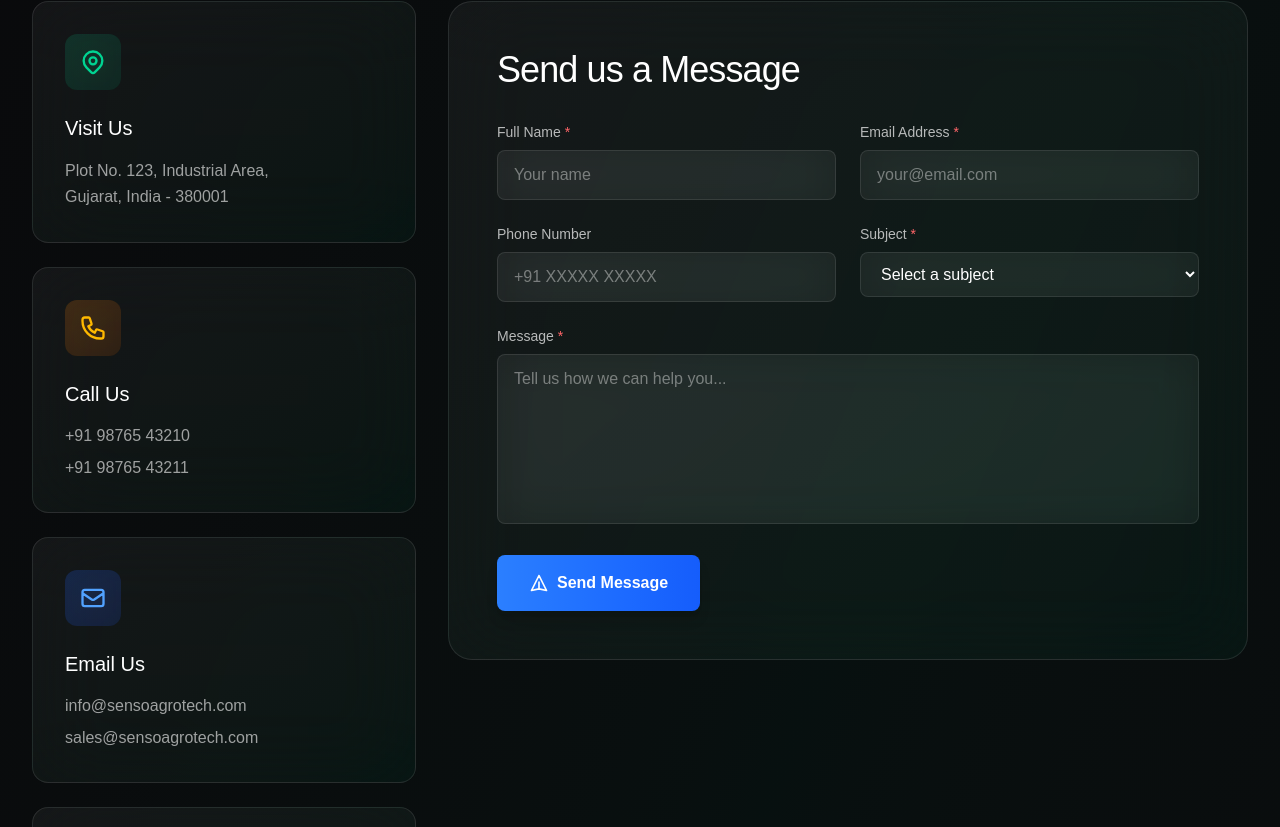
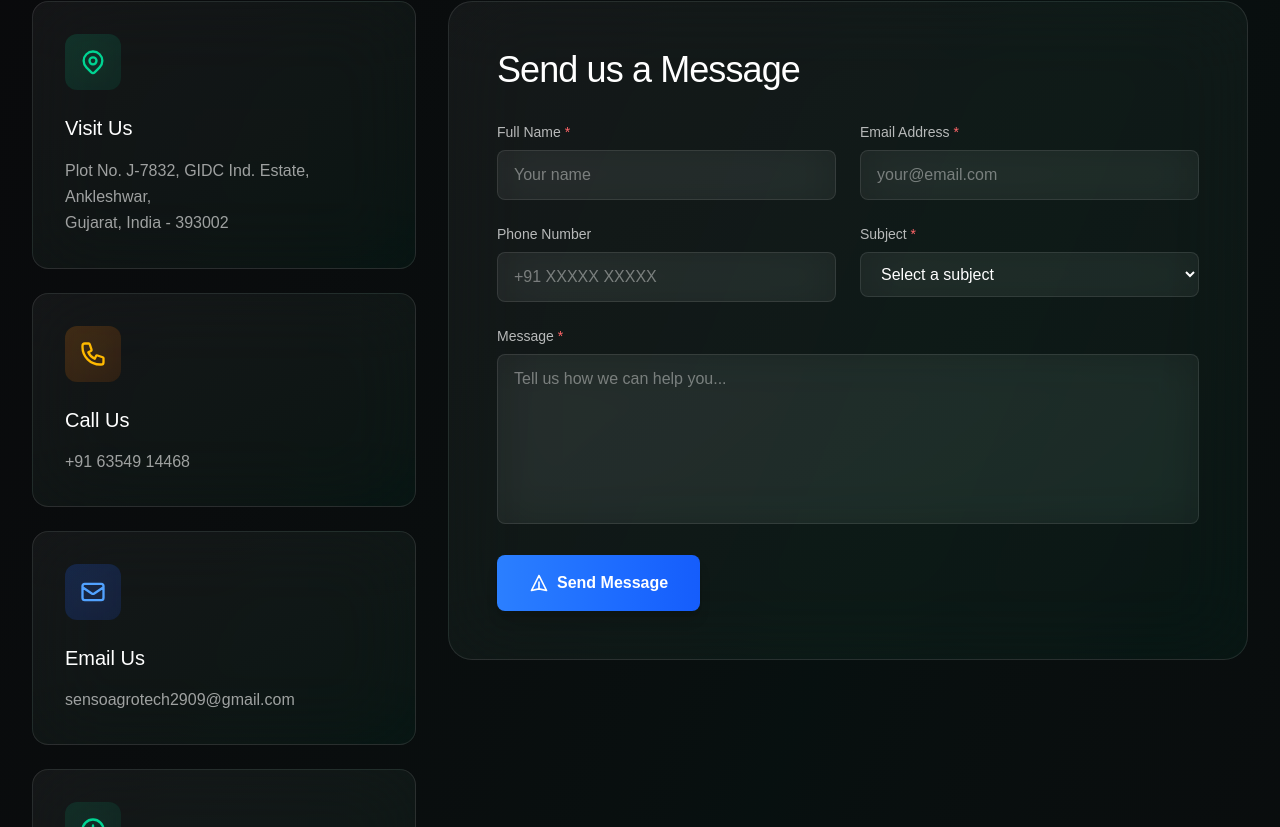
Before and after one commit to parthkumar123/exp_web_01, a Next.js app: page /contact in a window 1280 px wide. Shown: the part 453-1280 px from the top of the page. Built offline with nearby package versions, Linux system fonts and the light colour scheme.

Commit message:
Content Update 01

```diff
--- a/app/contact/page.tsx
+++ b/app/contact/page.tsx
@@ -77,9 +77,9 @@
                 </div>
                 <h3 className="text-xl font-light text-white mb-4">Visit Us</h3>
                 <p className="text-white/60 leading-relaxed font-light">
-                  Plot No. 123, Industrial Area,
+                  Plot No. J-7832, GIDC Ind. Estate, Ankleshwar,
                   <br />
-                  Gujarat, India - 380001
+                  Gujarat, India - 393002
                 </p>
               </div>
 
@@ -102,18 +102,10 @@
                 <div className="space-y-2 text-white/60 font-light">
                   <p>
                     <a
-                      href="tel:+919876543210"
+                      href="tel:+916354914468"
                       className="hover:text-emerald-400 transition-colors"
                     >
-                      +91 98765 43210
-                    </a>
-                  </p>
-                  <p>
-                    <a
-                      href="tel:+919876543211"
-                      className="hover:text-emerald-400 transition-colors"
-                    >
-                      +91 98765 43211
+                      +91 63549 14468
                     </a>
                   </p>
                 </div>
@@ -138,18 +130,10 @@
                 <div className="space-y-2 text-white/60 font-light">
                   <p>
                     <a
-                      href="mailto:info@sensoagrotech.com"
+                      href="mailto:sensoagrotech2909@gmail.com"
                       className="hover:text-emerald-400 transition-colors"
                     >
-                      info@sensoagrotech.com
-                    </a>
-                  </p>
-                  <p>
-                    <a
-                      href="mailto:sales@sensoagrotech.com"
-                      className="hover:text-emerald-400 transition-colors"
-                    >
-                      sales@sensoagrotech.com
+                      sensoagrotech2909@gmail.com
                     </a>
                   </p>
                 </div>
--- a/app/page.tsx
+++ b/app/page.tsx
@@ -1,7 +1,6 @@
 "use client";
 
 import VideoBackground from "@/components/VideoBackground";
-import CustomCursor from "@/components/CustomCursor";
 import { DayNightToggle, DayNightProvider } from "@/components/DayNightToggle";
 import Footer from "@/components/Footer";
 import Navigation from "@/components/Navigation";
@@ -13,8 +12,7 @@
         {/* Navigation */}
         <Navigation />
 
-        {/* Custom cursor light carving */}
-        <CustomCursor />
+        {/* Custom cursor removed */}
 
         {/* Video Background Layer - Fixed */}
         <VideoBackground />
@@ -146,6 +144,17 @@
                 </div>
                 <div className="px-4 py-2 backdrop-blur-xl bg-white/5 border border-white/10 rounded-lg">
                   <span className="text-sm text-white/80">Herbicides</span>
+                </div>
+                <div className="px-4 py-2 backdrop-blur-xl bg-white/5 border border-white/10 rounded-lg">
+                  <span className="text-sm text-white/80">
+                    Plant Growth Promoter
+                  </span>
+                </div>
+                <div className="px-4 py-2 backdrop-blur-xl bg-white/5 border border-white/10 rounded-lg">
+                  <span className="text-sm text-white/80">Biologicals</span>
+                </div>
+                <div className="px-4 py-2 backdrop-blur-xl bg-white/5 border border-white/10 rounded-lg">
+                  <span className="text-sm text-white/80">Fertilizers</span>
                 </div>
               </div>
             </div>
@@ -387,7 +396,7 @@
                 {/* Stat 1 */}
                 <div className="backdrop-blur-2xl bg-gradient-to-br from-emerald-500/10 to-white/5 border border-white/10 rounded-3xl p-8 text-center hover:border-emerald-500/30 transition-all duration-500">
                   <div className="text-6xl md:text-7xl font-extralight text-emerald-400 mb-3">
-                    50+
+                    110+
                   </div>
                   <div className="text-sm text-white/70 uppercase tracking-wider">
                     Products
@@ -413,7 +422,7 @@
                 {/* Stat 3 */}
                 <div className="backdrop-blur-2xl bg-gradient-to-br from-emerald-500/10 to-white/5 border border-white/10 rounded-3xl p-8 text-center hover:border-emerald-500/30 transition-all duration-500">
                   <div className="text-6xl md:text-7xl font-extralight text-emerald-400 mb-3">
-                    10K+
+                    15K+
                   </div>
                   <div className="text-sm text-white/70 uppercase tracking-wider">
                     Happy Farmers
--- a/components/CustomCursor.tsx
+++ /dev/null
@@ -1,94 +0,0 @@
-"use client";
-
-import { useEffect, useState } from "react";
-import gsap from "gsap";
-
-export default function CustomCursor() {
-  const [mousePosition, setMousePosition] = useState({ x: 0, y: 0 });
-  const [isHovering, setIsHovering] = useState(false);
-  const [mounted, setMounted] = useState(false);
-
-  useEffect(() => {
-    setMounted(true);
-
-    // Hide default cursor
-    document.body.style.cursor = "none";
-    const style = document.createElement("style");
-    style.innerHTML = "* { cursor: none !important; }";
-    style.setAttribute("data-custom-cursor", "true");
-    document.head.appendChild(style);
-
-    const handleMouseMove = (e: MouseEvent) => {
-      setMousePosition({ x: e.clientX, y: e.clientY });
-    };
-
-    const handleMouseEnter = () => setIsHovering(true);
-    const handleMouseLeave = () => setIsHovering(false);
-
-    // Add hover listeners to interactive elements
-    const addListeners = () => {
-      const interactiveElements = document.querySelectorAll("button, a");
-      interactiveElements.forEach((el) => {
-        el.addEventListener("mouseenter", handleMouseEnter);
-        el.addEventListener("mouseleave", handleMouseLeave);
-      });
-      return interactiveElements;
-    };
-
-    const interactiveElements = addListeners();
-    window.addEventListener("mousemove", handleMouseMove);
-
-    return () => {
-      document.body.style.cursor = "";
-      // Safely remove style element if it exists
-      const existingStyle = document.querySelector(
-        '[data-custom-cursor="true"]'
-      );
-      if (existingStyle && existingStyle.parentNode) {
-        existingStyle.parentNode.removeChild(existingStyle);
-      }
-      window.removeEventListener("mousemove", handleMouseMove);
-      interactiveElements.forEach((el) => {
-        el.removeEventListener("mouseenter", handleMouseEnter);
-        el.removeEventListener("mouseleave", handleMouseLeave);
-      });
-    };
-  }, []);
-
-  if (!mounted) return null;
-
-  return (
-    <>
-      {/* Custom cursor */}
-      <div
-        className="fixed pointer-events-none z-[9999] mix-blend-difference"
-        style={{
-          left: `${mousePosition.x}px`,
-          top: `${mousePosition.y}px`,
-          transform: "translate(-50%, -50%)",
-        }}
-      >
-        {/* Outer ring */}
-        <div
-          className={`absolute inset-0 rounded-full border-2 border-white transition-all duration-300 ${
-            isHovering ? "w-16 h-16 -m-8" : "w-10 h-10 -m-5"
-          }`}
-          style={{
-            boxShadow: "0 0 20px rgba(255, 255, 255, 0.5)",
-          }}
-        />
-
-        {/* Inner dot */}
-        <div className="w-1 h-1 bg-white rounded-full" />
-
-        {/* Glow effect */}
-        <div
-          className="absolute inset-0 w-20 h-20 -m-10 rounded-full bg-white/10 blur-xl"
-          style={{
-            animation: "pulse 2s cubic-bezier(0.4, 0, 0.6, 1) infinite",
-          }}
-        />
-      </div>
-    </>
-  );
-}
--- a/components/Footer.tsx
+++ b/components/Footer.tsx
@@ -34,6 +34,15 @@
         </svg>
       ),
       url: "#",
+    },
+    {
+      name: "Instagram",
+      icon: (
+        <svg className="w-5 h-5" fill="currentColor" viewBox="0 0 24 24">
+          <path d="M12 2.163c3.204 0 3.584.012 4.85.07 3.252.148 4.771 1.691 4.919 4.919.058 1.265.069 1.645.069 4.849 0 3.205-.012 3.584-.069 4.849-.149 3.225-1.664 4.771-4.919 4.919-1.266.058-1.644.07-4.85.07-3.204 0-3.584-.012-4.849-.07-3.26-.149-4.771-1.699-4.919-4.92-.058-1.265-.07-1.644-.07-4.849 0-3.204.013-3.583.07-4.849.149-3.227 1.664-4.771 4.919-4.919 1.266-.057 1.645-.069 4.849-.069zm0-2.163c-3.259 0-3.667.014-4.947.072-4.358.2-6.78 2.618-6.98 6.98-.059 1.281-.073 1.689-.073 4.948 0 3.259.014 3.668.072 4.948.2 4.358 2.618 6.78 6.98 6.98 1.281.058 1.689.072 4.948.072 3.259 0 3.668-.014 4.948-.072 4.354-.2 6.782-2.618 6.979-6.98.059-1.28.073-1.689.073-4.948 0-3.259-.014-3.667-.072-4.947-.196-4.354-2.617-6.78-6.979-6.98-1.281-.059-1.69-.073-4.949-.073zm0 5.838c-3.403 0-6.162 2.759-6.162 6.162s2.759 6.163 6.162 6.163 6.162-2.759 6.162-6.163c0-3.403-2.759-6.162-6.162-6.162zm0 10.162c-2.209 0-4-1.79-4-4 0-2.209 1.791-4 4-4s4 1.791 4 4c0 2.21-1.791 4-4 4zm6.406-11.845c-.796 0-1.441.645-1.441 1.44s.645 1.44 1.441 1.44c.795 0 1.439-.645 1.439-1.44s-.644-1.44-1.439-1.44z" />
+        </svg>
+      ),
+      url: "https://www.instagram.com/senso_agrotech_pvt.ltd_?igsh=MW94dGoyZDZxeDN2cQ==",
     },
   ];
 
@@ -173,7 +182,7 @@
                   <path d="M15 11a3 3 0 11-6 0 3 3 0 016 0z" />
                 </svg>
                 <div className="text-white/60">
-                  <p>J27W+397, Ankleshwar GIDC</p>
+                  <p>Plot No. J-7832, GIDC Ind. Estate</p>
                   <p>Ankleshwar, Gujarat 393002</p>
                 </div>
               </li>
@@ -227,10 +236,10 @@
                   <path d="M3 8l7.89 5.26a2 2 0 002.22 0L21 8M5 19h14a2 2 0 002-2V7a2 2 0 00-2-2H5a2 2 0 00-2 2v10a2 2 0 002 2z" />
                 </svg>
                 <a
-                  href="mailto:info@sensoagrotech.com"
+                  href="mailto:sensoagrotech2909@gmail.com"
                   className="text-white/60 hover:text-emerald-400 transition-colors duration-300"
                 >
-                  info@sensoagrotech.com
+                  sensoagrotech2909@gmail.com
                 </a>
               </li>
             </ul>
@@ -239,7 +248,9 @@
             <div className="mt-6 space-y-2">
               <div className="px-3 py-2 backdrop-blur-xl bg-white/5 border border-white/10 rounded-lg inline-block">
                 <p className="text-xs text-white/50 mb-1">GSTIN:</p>
-                <p className="text-xs text-white/80 font-mono">[To be added]</p>
+                <p className="text-xs text-white/80 font-mono">
+                  24AAVCS6963J1ZI
+                </p>
               </div>
             </div>
           </div>
--- a/lib/companyData.ts
+++ b/lib/companyData.ts
@@ -25,14 +25,14 @@
       full: "Plot No. 123, Industrial Area, Gujarat, India - 380001",
     },
     phone: "+91 98765 43210",
-    email: "info@sensoagrotech.com",
+    email: "sensoagrotech2909@gmail.com",
   },
 
   // Company Stats
   stats: {
-    products: "50+",
+    products: "110+",
     experience: "10+",
-    farmers: "10K+",
+    farmers: "15K+",
     growthRate: "+35% YoY",
     customerSatisfaction: "98%",
     productQuality: "99%",
```
